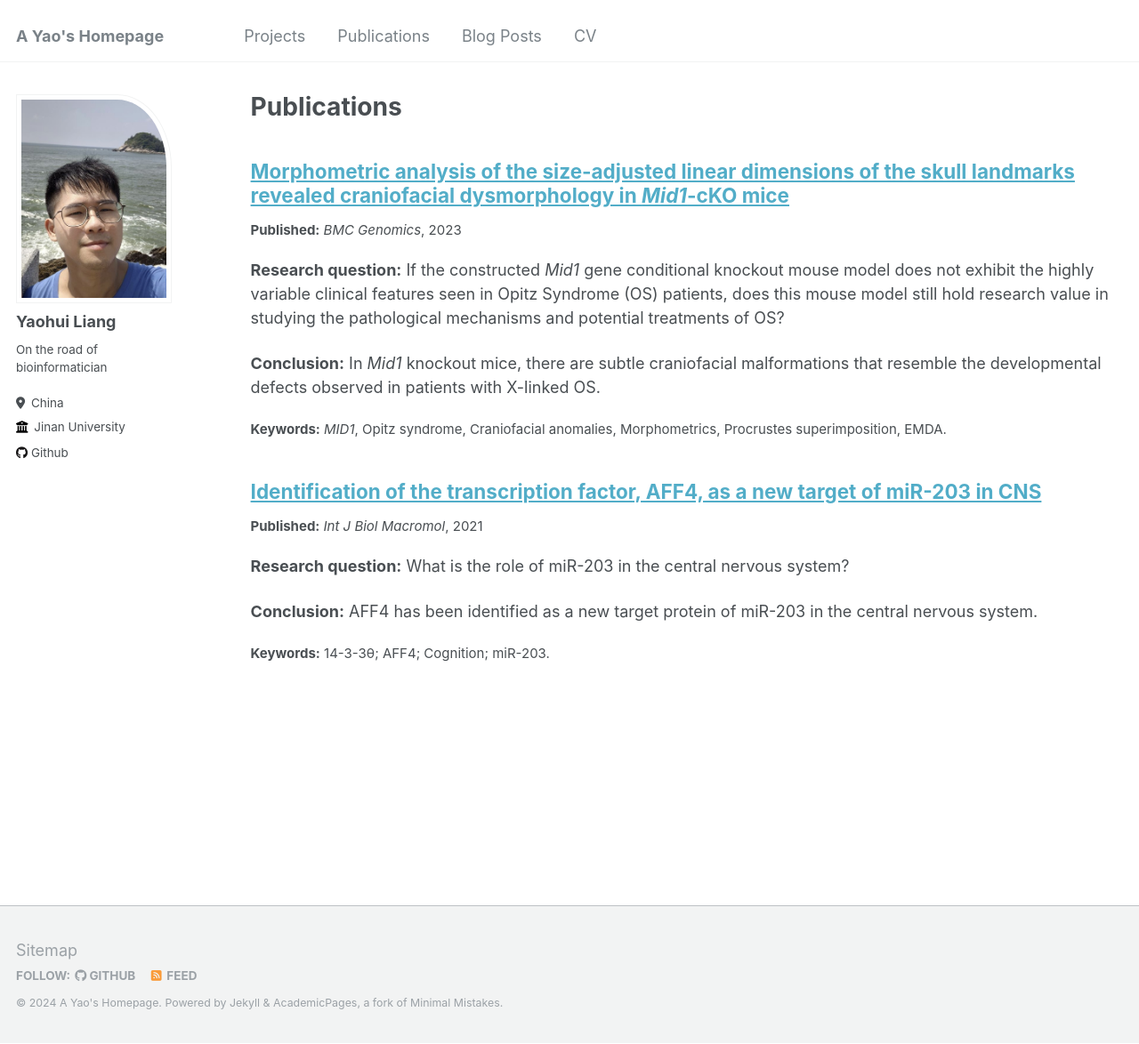
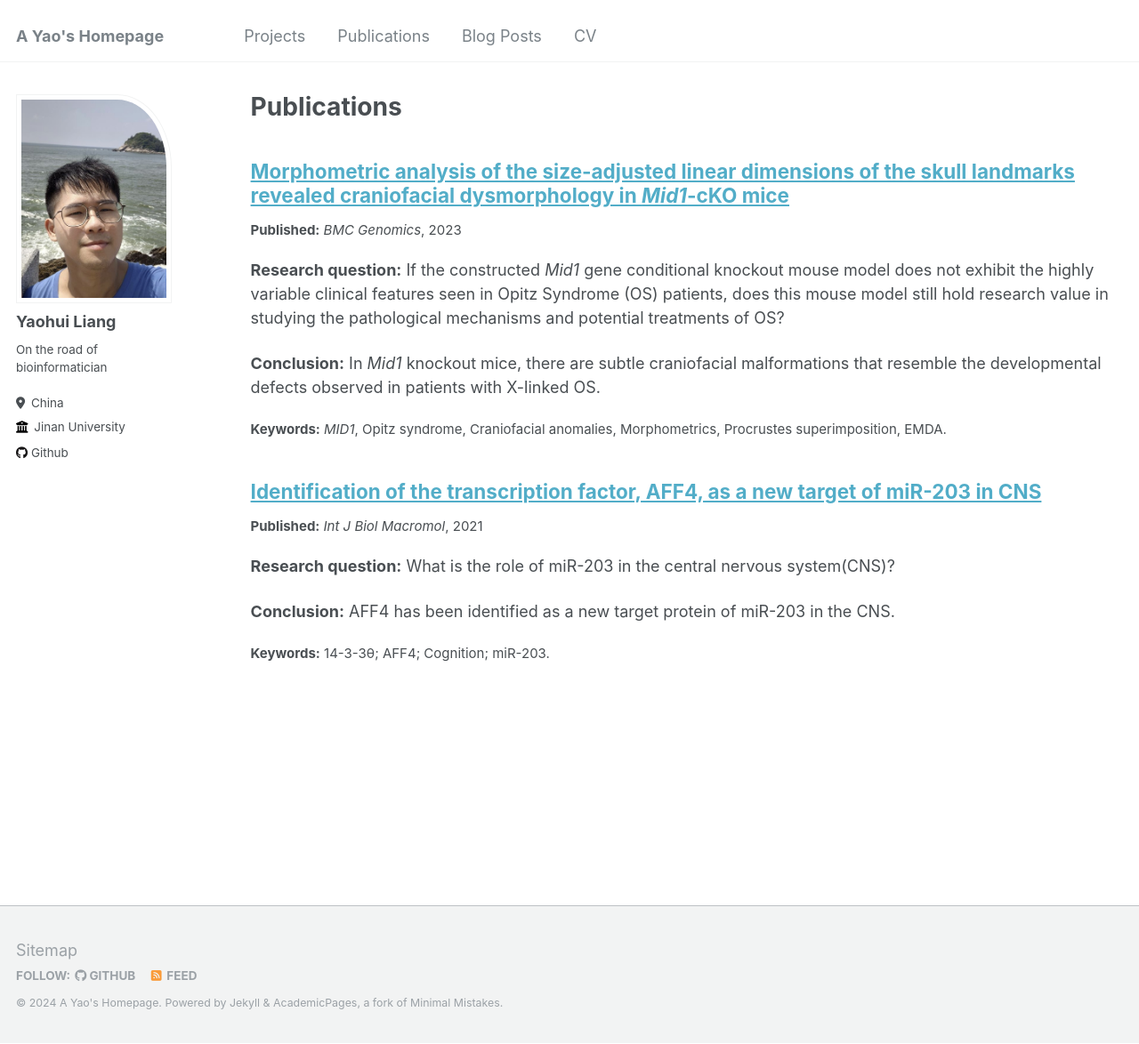
Before and after one commit to Stupid1Fish/Academic-Pages, a Jekyll site: the page built from _pages/publications.md, in a window 1280 px wide and 1174 px high. Shown: the whole window at 89% size. Built offline with Jekyll 4.4.1, drawn with Linux system fonts in a browser that asks for light colours.

Commit message:
Update 2021-paper1.md

```diff
--- a/_publications/2021-paper1.md
+++ b/_publications/2021-paper1.md
@@ -5,8 +5,8 @@ collection: publications
 permalink:
 date: 2021-04-18
 venue: '<i>Int J Biol Macromol</i>'
-research_question: 'What is the role of miR-203 in the central nervous system?'
-conclusion: 'AFF4 has been identified as a new target protein of miR-203 in the central nervous system.'
+research_question: 'What is the role of miR-203 in the central nervous system(CNS)?'
+conclusion: 'AFF4 has been identified as a new target protein of miR-203 in the CNS.'
 keywords: '14-3-3θ; AFF4; Cognition; miR-203.'
 paperurl: 'https://pubmed.ncbi.nlm.nih.gov/33878354/'
 citation: 'Li S, Liang X, Liang Y et al. (2021) "Identification of the transcription factor, AFF4, as a new target of miR-203 in CNS"，<i>Int J Biol Macromol</i>.  '
```
